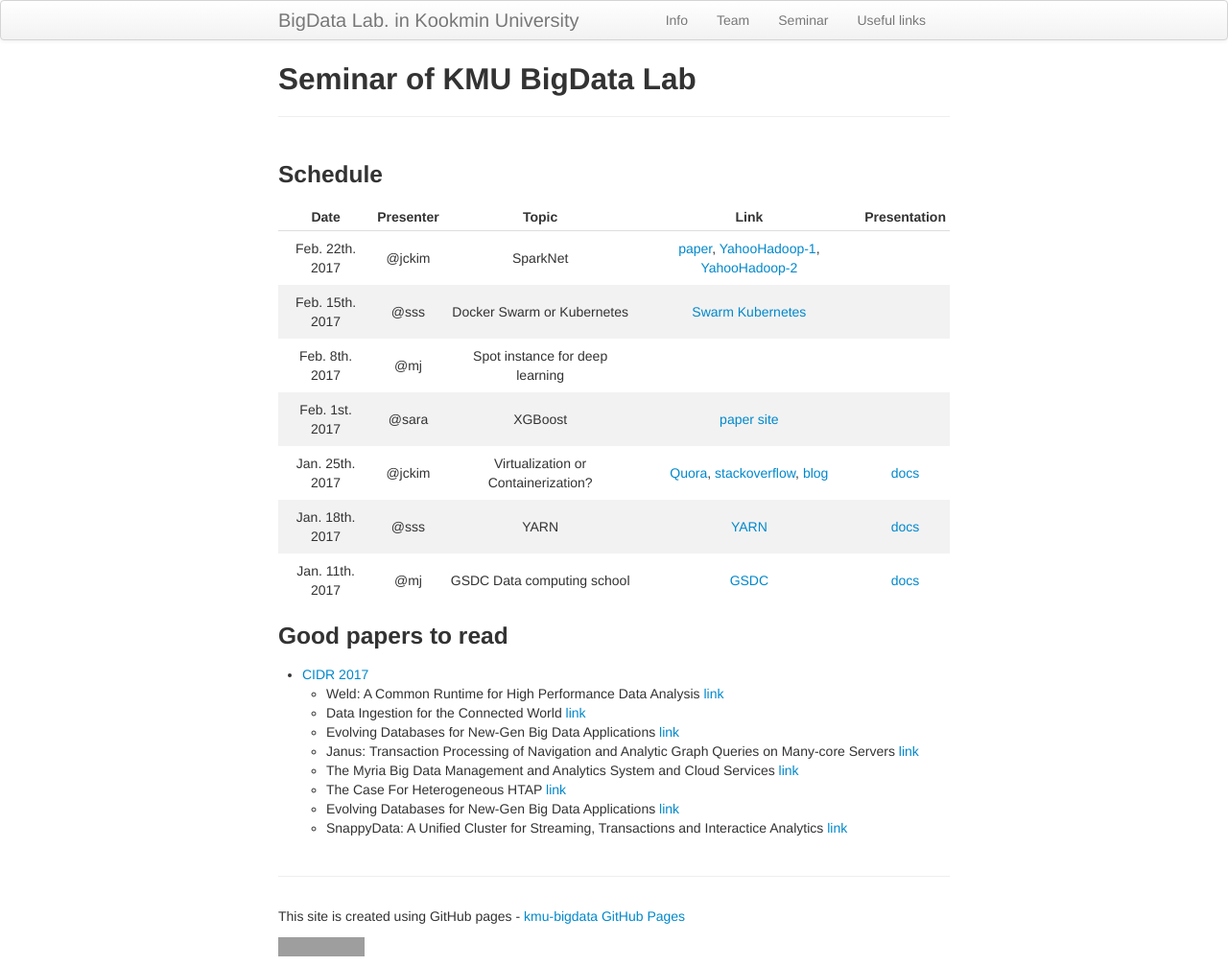
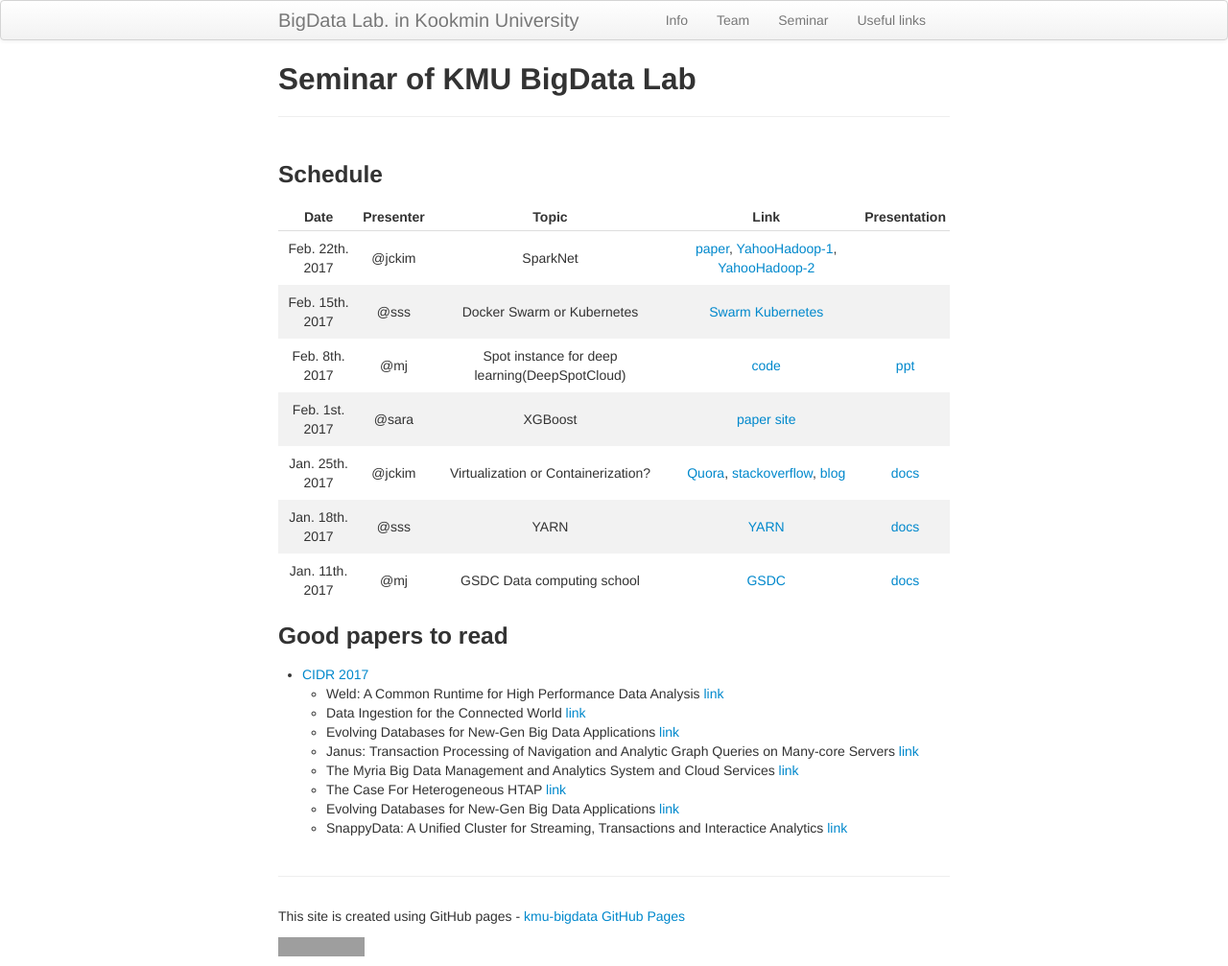
Before and after one commit to ddps-lab/kmu-bigdata.github.io, a Jekyll site: the page built from seminar/index.md, in a window 1280 px wide. Shown: the whole page at 96% size. Built offline with Jekyll 4.4.1, drawn with Linux system fonts in a browser that asks for light colours; grey boxes are pictures that could not be loaded.

Commit message:
added link for DeepSpotCloud

```diff
--- a/seminar/index.md
+++ b/seminar/index.md
@@ -12,7 +12,7 @@
 | :------------: | :-------------: | :------------: | :-------------: | :------------: |
 | Feb. 22th. 2017 | @jckim | SparkNet| [paper](https://amplab.cs.berkeley.edu/projects/sparknet/), [YahooHadoop-1](http://yahoohadoop.tumblr.com/post/129872361846/large-scale-distributed-deep-learning-on-hadoop), [YahooHadoop-2](http://yahoohadoop.tumblr.com/post/139916563586/caffeonspark-open-sourced-for-distributed-deep) | |
 | Feb. 15th. 2017 | @sss | Docker Swarm or Kubernetes |[Swarm](https://www.docker.com/products/docker-swarm) [Kubernetes](https://kubernetes.io) ||
-| Feb. 8th. 2017 | @mj | Spot instance for deep learning | ||
+| Feb. 8th. 2017 | @mj | Spot instance for deep learning(DeepSpotCloud) |[code](https://github.com/mjaysonnn/DeepSpotCloud) |[ppt](https://drive.google.com/open?id=0B93gDq1ZuFfuMzV0TjJSbm43YlE)|
 | Feb. 1st. 2017 | @sara | XGBoost | [paper](https://arxiv.org/abs/1603.02754) [site](https://xgboost.readthedocs.io/en/latest/)||
 | Jan. 25th. 2017 | @jckim | Virtualization or Containerization? | [Quora](https://www.quora.com/What-is-the-difference-between-containerization-Docker-and-virtualization-VMWare-VirtualBox-Xen), [stackoverflow](http://stackoverflow.com/questions/16047306/how-is-docker-different-from-a-normal-virtual-machine), [blog](https://monkeyvault.net/docker-vs-virtualization/) | [docs](https://drive.google.com/open?id=1KkE_-nf2OAf2QRBnM7a3Xv6jipPCczo4Yrbtw_cUqtw) |
 | Jan. 18th. 2017 | @sss | YARN | [YARN](http://dl.acm.org/citation.cfm?id=2523633) | [docs](https://docs.google.com/presentation/d/1MyyGAaSqBr7D90bZ29nryWQmAj_6n4l_bQEc2Ite5VE/edit#slide=id.p4)
```
